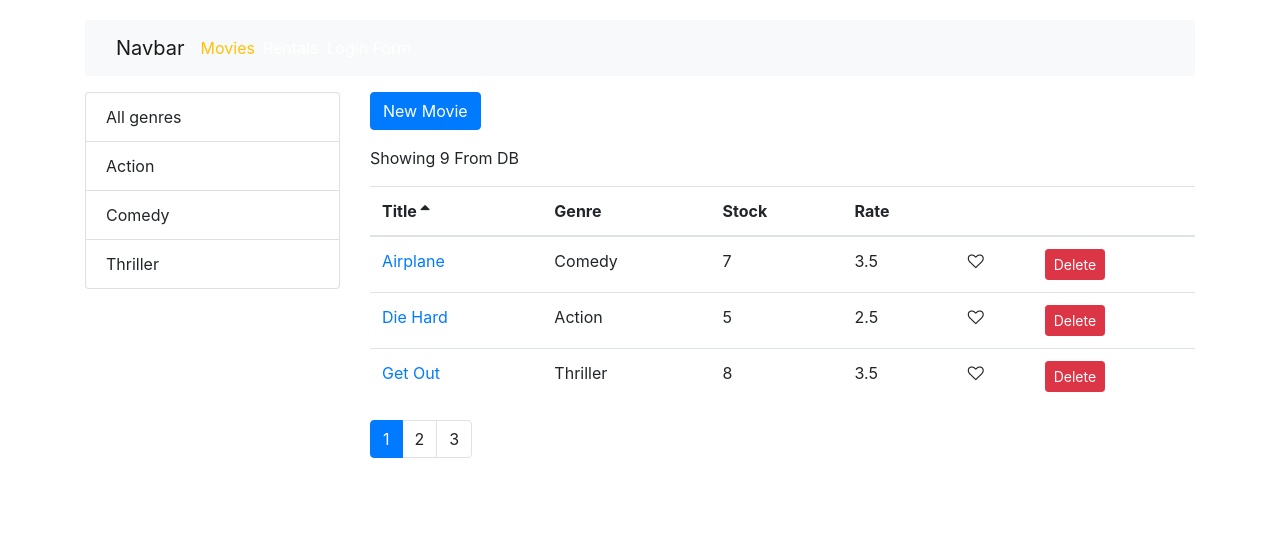
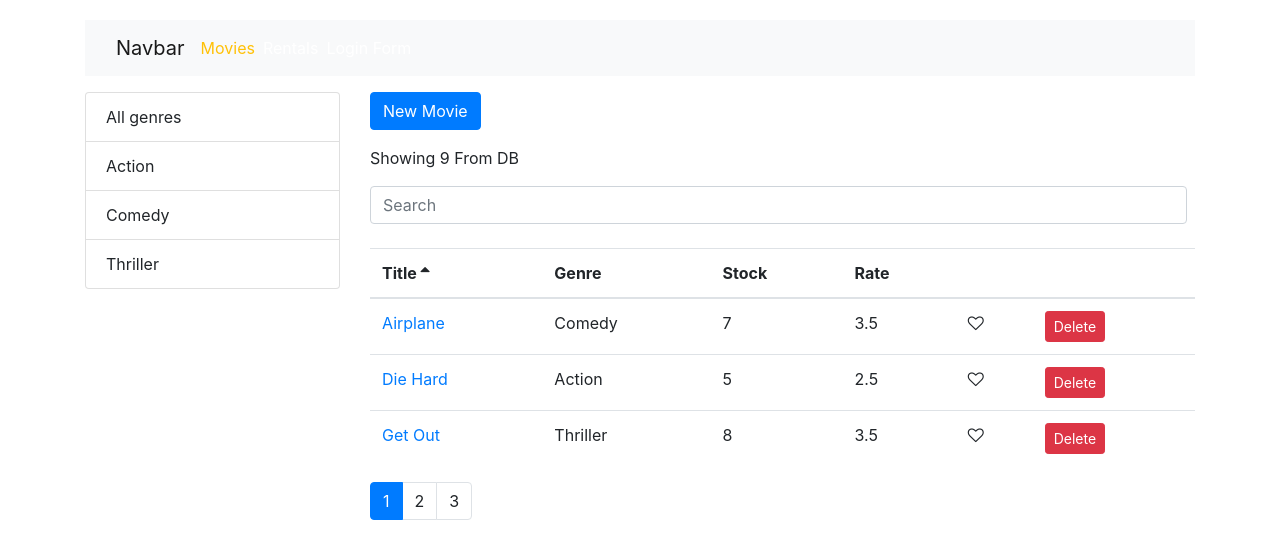
Before and after one commit to nimaprmdi/simple-movies, a React (Create React App) app: page /movies in a window 1280 px wide. Shown: the top 558 px of the page. Built offline with nearby package versions, Linux system fonts and the light colour scheme.

Commit message:
Add search box

```diff
--- a/src/components/Movies.jsx
+++ b/src/components/Movies.jsx
@@ -7,6 +7,7 @@ import { getMovies, deleteMovie } from "../services/fakeMovieService";
 import Moviestable from "./common/Moviestable";
 import _ from "lodash";
 import { Link } from "react-router-dom";
+import Search from "./common/Search";
 
 class Movies extends Component {
     state = {
@@ -15,6 +16,7 @@ class Movies extends Component {
         currentPage: 1,
         pageSize: 3,
         sortColumn: { path: "title", order: "asc" },
+        search: "",
     };
 
     componentDidMount() {
@@ -54,14 +56,26 @@ class Movies extends Component {
     getPagedData = () => {
         const { pageSize, currentPage, movies: allMovies, selectedGenre, sortColumn } = this.state;
 
-        const filtered = selectedGenre && selectedGenre._id ? allMovies.filter((m) => m.genre._id === selectedGenre._id) : allMovies;
-        const sorted = _.orderBy(filtered, [sortColumn.path], [sortColumn.order]);
+        const searched = allMovies.filter((m) => m.title.toLowerCase().includes(this.state.search));
+
+        const filtered =
+            selectedGenre && selectedGenre._id ? allMovies.filter((m) => m.genre._id === selectedGenre._id) : allMovies;
+
+        let sorted = _.orderBy(searched ? searched : filtered, [sortColumn.path], [sortColumn.order]);
+
         const movies = paginate(sorted, currentPage, pageSize);
 
-        return { totalCount: filtered.length, data: movies };
+        return { totalCount: sorted.length, data: movies };
     };
 
     addMovie = () => {};
+
+    onSearch = ({ currentTarget: input }) => {
+        const dataClone = { ...this.state };
+        dataClone[input.name] = input.value;
+        dataClone.currentPage = 1;
+        this.setState({ ...dataClone });
+    };
 
     render() {
         const { length: count } = this.state.movies;
@@ -73,7 +87,11 @@ class Movies extends Component {
         return (
             <div className="row">
                 <div className="col-3">
-                    <ListGroup items={this.state.genres} selectedItem={this.state.selectedGenre} onItemSelect={this.handleGenreSelect} />
+                    <ListGroup
+                        items={this.state.genres}
+                        selectedItem={this.state.selectedGenre}
+                        onItemSelect={this.handleGenreSelect}
+                    />
                 </div>
                 <div className="col">
                     <Link className="btn btn-primary mb-3" to="/movies/new">
@@ -82,9 +100,22 @@ class Movies extends Component {
 
                     <p>Showing {totalCount} From DB</p>
 
-                    <Moviestable movies={movies} sortColumn={sortColumn} onHandleLike={(e) => this.handleLike(e)} onHandleDelete={(e) => this.handleDelete(e)} onSort={this.handleSort} />
+                    <Search search={this.state.search} onHandleSearch={(e) => this.onSearch(e)} />
 
-                    <Pagination itemsCount={totalCount} pageSize={pageSize} currentPage={currentPage} onPageChange={this.handlePageChange} />
+                    <Moviestable
+                        movies={movies}
+                        sortColumn={sortColumn}
+                        onHandleLike={(e) => this.handleLike(e)}
+                        onHandleDelete={(e) => this.handleDelete(e)}
+                        onSort={this.handleSort}
+                    />
+
+                    <Pagination
+                        itemsCount={totalCount}
+                        pageSize={pageSize}
+                        currentPage={currentPage}
+                        onPageChange={this.handlePageChange}
+                    />
                 </div>
             </div>
         );
--- a/src/components/common/Form.jsx
+++ b/src/components/common/Form.jsx
@@ -53,9 +53,11 @@ const handleSelectChange = (e, name, data, setData, allErrors, setAllErrors, sch
 
     const errors = { ...allErrors };
 
+    console.log("json parse", JSON.parse(e.currentTarget.value));
+
     let input = {
         name: e.currentTarget.name,
-        value: JSON.parse(e.currentTarget.value),
+        value: e.currentTarget.value === null ? null : JSON.parse(e.currentTarget.value),
     };
 
     const errorsMessage = validateProperty(input, schema);
@@ -67,12 +69,23 @@ const handleSelectChange = (e, name, data, setData, allErrors, setAllErrors, sch
     dataClone[name] = input.value;
 
     setData(dataClone);
+
+    console.log(errors);
     setAllErrors(errors);
 };
 
 /* Input Handlers */
 const renderInput = (name, label, data, setData, allErrors, setAllErrors, schema, type = "text") => {
-    return <Input name={name} value={data[name]} error={allErrors[name]} onChange={(e) => handleChange(e, data, setData, allErrors, setAllErrors, schema)} label={label} type={type} />;
+    return (
+        <Input
+            name={name}
+            value={data[name]}
+            error={allErrors[name]}
+            onChange={(e) => handleChange(e, data, setData, allErrors, setAllErrors, schema)}
+            label={label}
+            type={type}
+        />
+    );
 };
 
 const renderButton = (data, schema, label) => {
@@ -102,6 +115,7 @@ const renderSelect = (name, label, data, setData, allErrors, setAllErrors, genre
                     id={name}
                     defaultValue={defaultValue}
                 >
+                    <option value={JSON.stringify({})}>Select Genre</option>
                     {genres.map((genre) => (
                         <option key={genre._id} value={JSON.stringify(genre)}>
                             {genre.name}
--- a/src/components/common/MoviesSingle.jsx
+++ b/src/components/common/MoviesSingle.jsx
@@ -30,7 +30,7 @@ const MoviesSingle = () => {
     const schema = Joi.object({
         _id: Joi.string(),
         title: Joi.string().required().label("Title"),
-        genre: Joi.object().label("Genres"),
+        genre: Joi.object().required().min(1).label("Genres"),
         numberInStock: Joi.number().required().min(0).max(100).label("Number In Stock"),
         rate: Joi.number().required().min(0).max(5).label("Rate"),
     });
--- a/src/components/common/Pagination.jsx
+++ b/src/components/common/Pagination.jsx
@@ -8,6 +8,8 @@ const Pagination = (props) => {
     const pagesCount = Math.ceil(itemsCount / pageSize); // Change to small integer
     if (pagesCount === 1) return null;
     const pages = _.range(1, pagesCount + 1); // Increase (1) because Array start from 0 => (start , end)
+
+    console.log(itemsCount);
 
     return (
         <nav>
--- /dev/null
+++ b/src/components/common/Search.jsx
@@ -0,0 +1,18 @@
+import React from "react";
+
+const Search = ({ search, onHandleSearch }) => {
+    return (
+        <form className="form-inline mb-4 w-100">
+            <input
+                name="search"
+                onChange={(e) => onHandleSearch(e)}
+                className="form-control mr-sm-2 w-100"
+                type="search"
+                placeholder="Search"
+                aria-label="Search"
+            />
+        </form>
+    );
+};
+
+export default Search;
```
